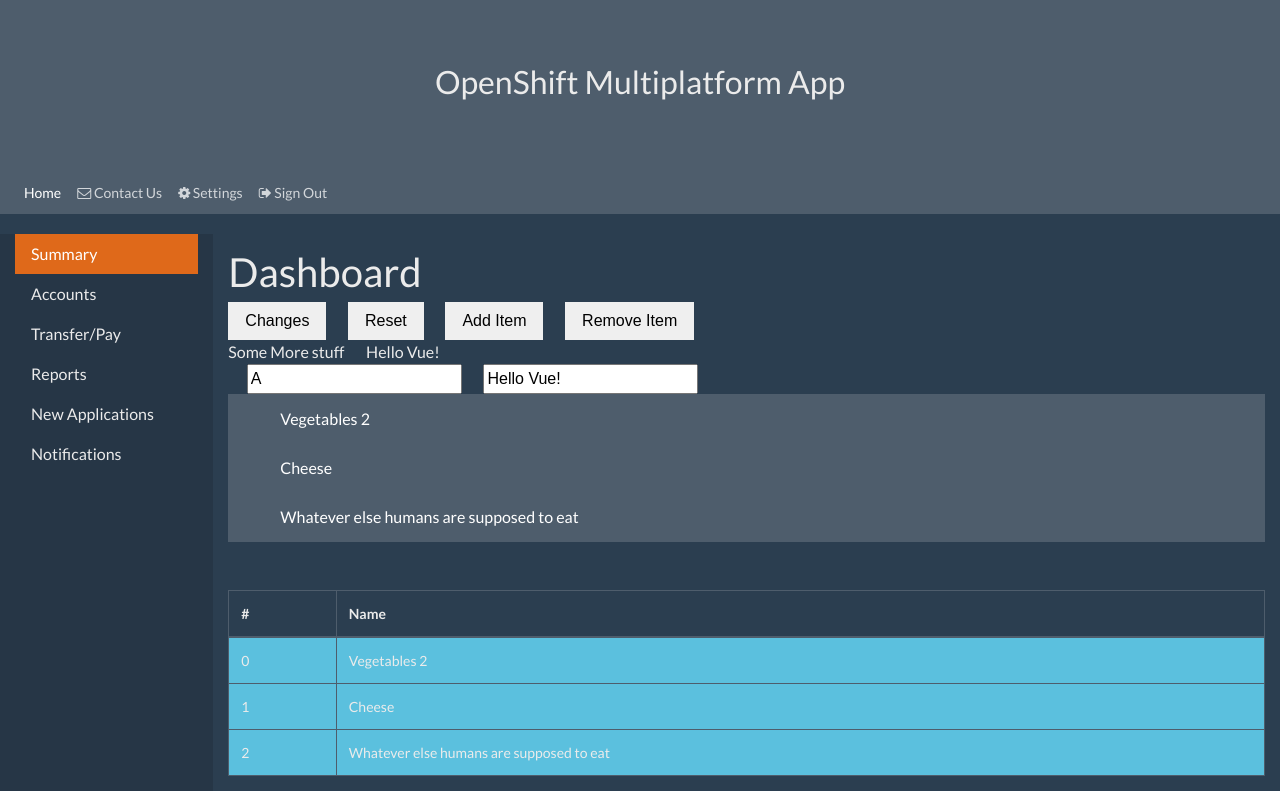
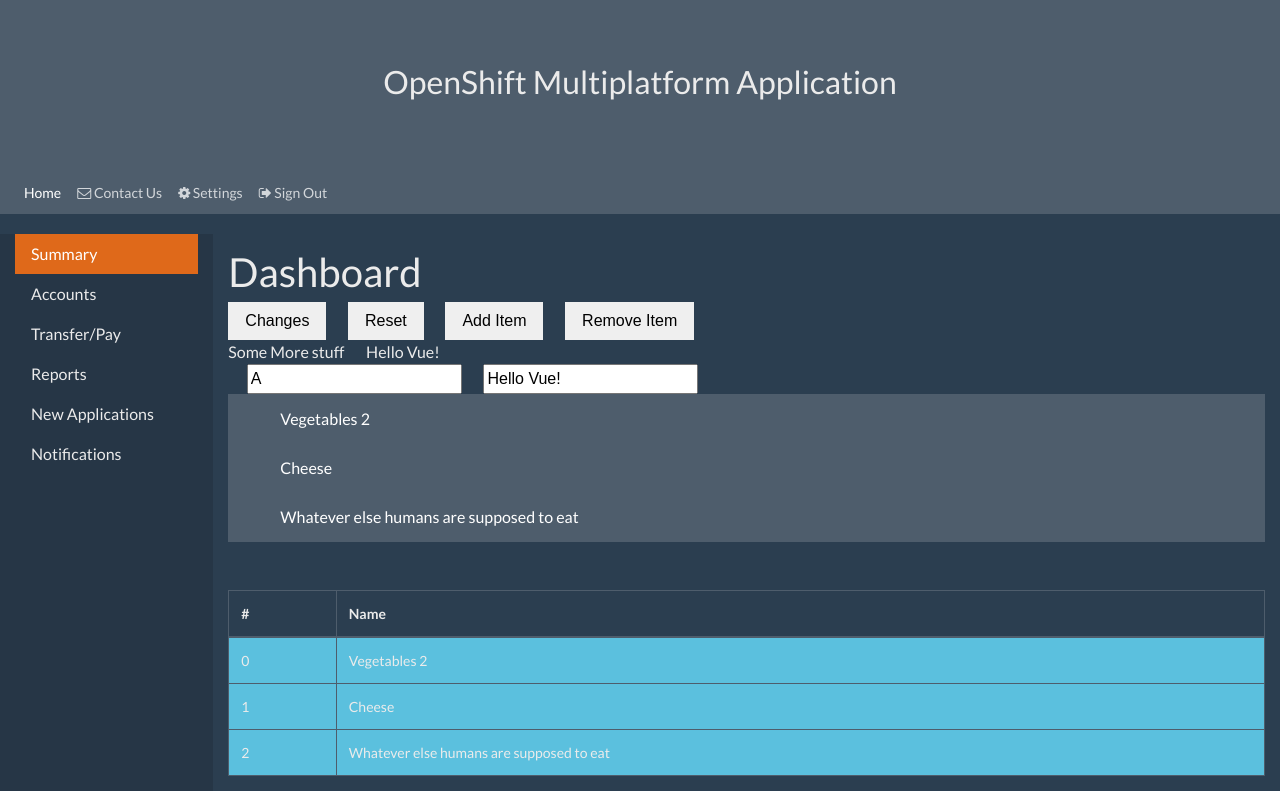
Before and after one commit to yohanswanepoel/django-openshift-js, a Django app: page /myaccounts/ in a window 1280 px wide. Shown: the top 791 px of the page. Run offline with Django 3.2, Linux system fonts and the light colour scheme; the visitor is signed in with stand-in values (Sample User, id 1); parts of the project's set-up code (start-up, migrations or seed data) failed here and were passed over; some libraries are stand-ins or nearby versions.

Commit message:
Our Demo

```diff
--- a/myaccounts/templates/base.html
+++ b/myaccounts/templates/base.html
@@ -32,7 +32,7 @@
   <body>
 
     <div class="jumbotron text-center" style="margin-bottom:0">
-      <h2>OpenShift Multiplatform App</h2>
+      <h2>OpenShift Multiplatform Application</h2>
     </div>
 
     <nav class="navbar navbar-toggleable-md  navbar-inverse bg-primary">
```
